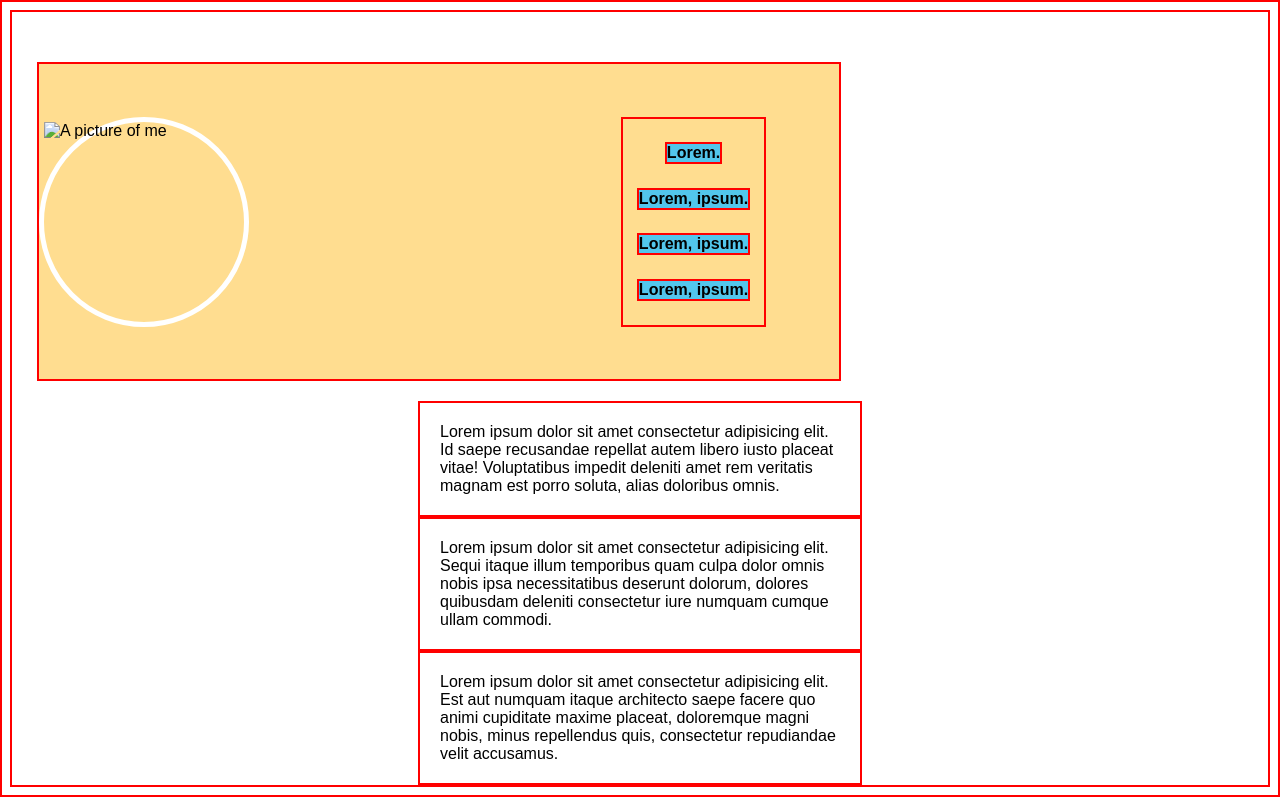
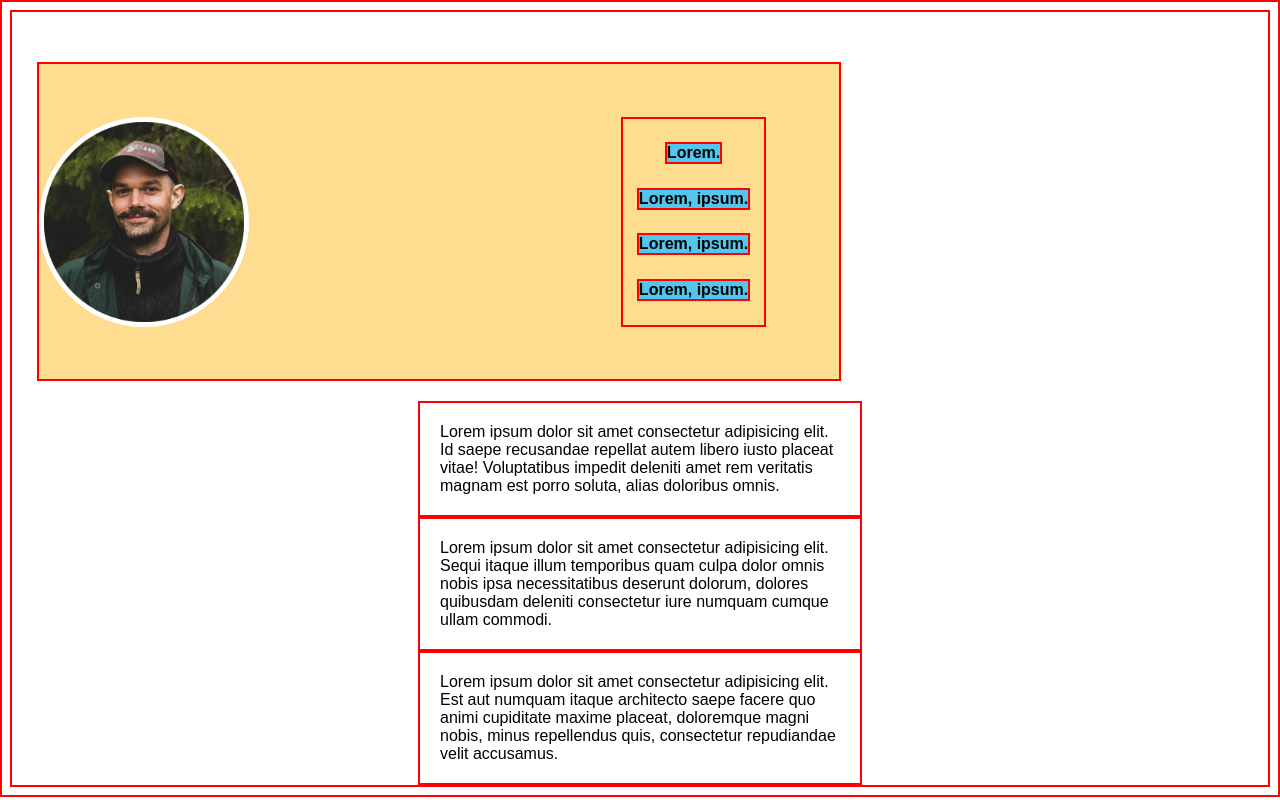
Before and after one commit to a-jaxell/cv, a plain HTML site: page index.html in a window 1280 px wide. Drawn offline with Linux system fonts and the light colour scheme; the site is published under a folder, as on GitHub Pages, so addresses that start at the root find nothing.

Commit message:
Add updated file path

```diff
--- a/index.html
+++ b/index.html
@@ -10,7 +10,7 @@
 <body>
     <div class="banner">
         <div class="headshot">
-            <img src="/resources/images/Keikkaselfie 2.png" alt="A picture of me">
+            <img src="resources/images/Keikkaselfie 2.png" alt="A picture of me">
         </div>
         <nav>
             <div class="sidebtn">Lorem.</div>
```
